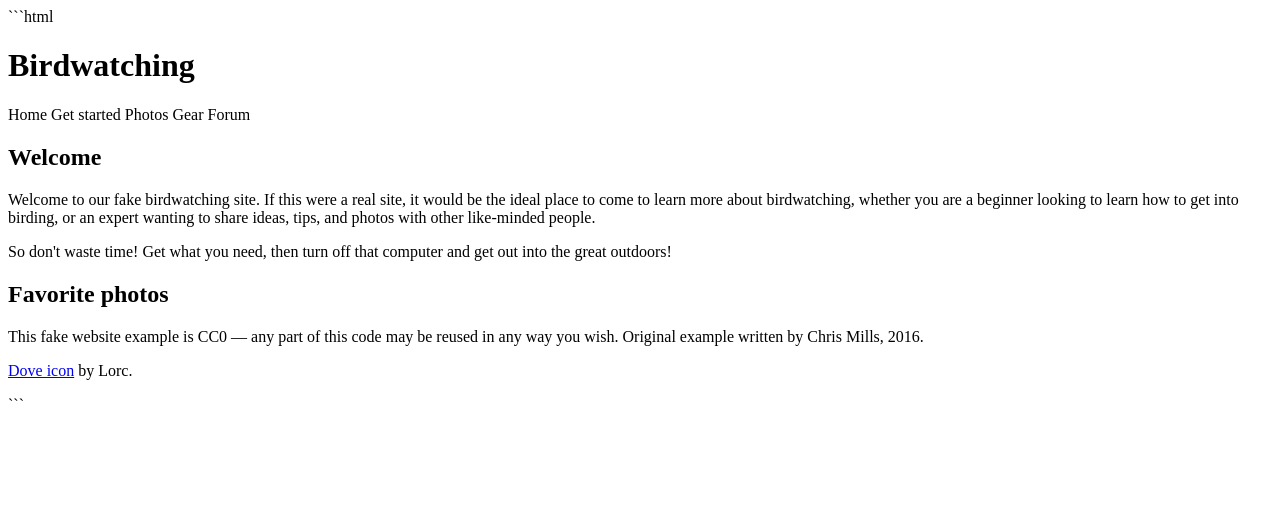
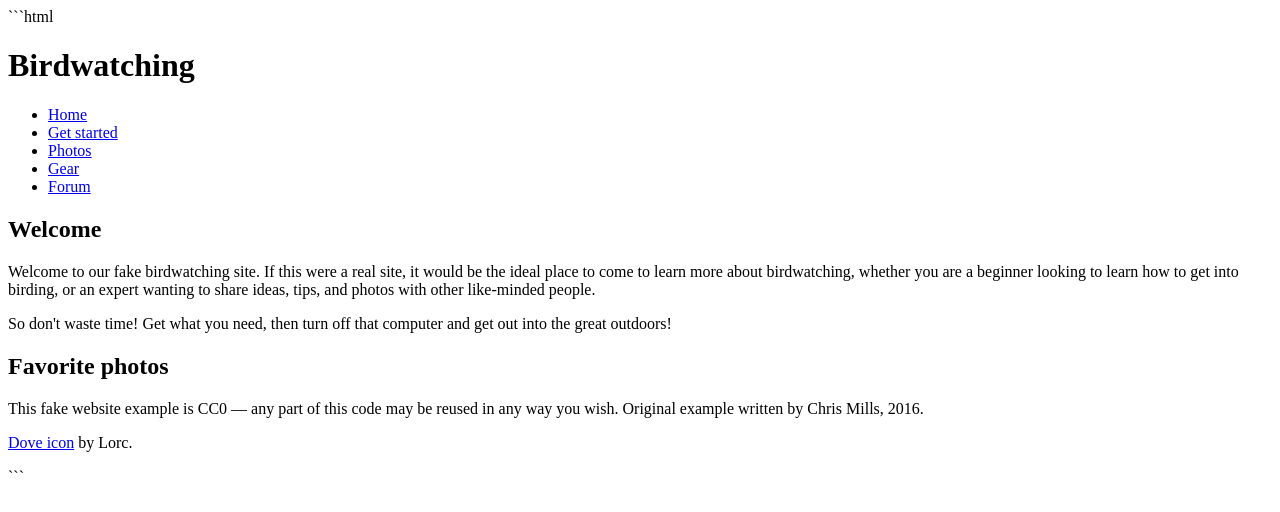
Before and after one commit to Adugk/bird_watching_web_page, a plain HTML site: page index.html in a window 1280 px wide. Drawn offline with Linux system fonts and the light colour scheme.

Commit message:
unordered list Update
Turn navigation links into an unordered list

```diff
--- a/index.html
+++ b/index.html
@@ -10,11 +10,20 @@
   </head>
 
   <body>
-    <header>
-      <h1>Birdwatching</h1>
 
-      Home Get started Photos Gear Forum
-    </header>
+<header>
+  <h1>Birdwatching</h1>
+
+  <nav>
+    <ul>
+      <li><a href="#">Home</a></li>
+      <li><a href="#">Get started</a></li>
+      <li><a href="#">Photos</a></li>
+      <li><a href="#">Gear</a></li>
+      <li><a href="#">Forum</a></li>
+    </ul>
+  </nav>
+</header>
 
     <main>
       <h2>Welcome</h2>
```
